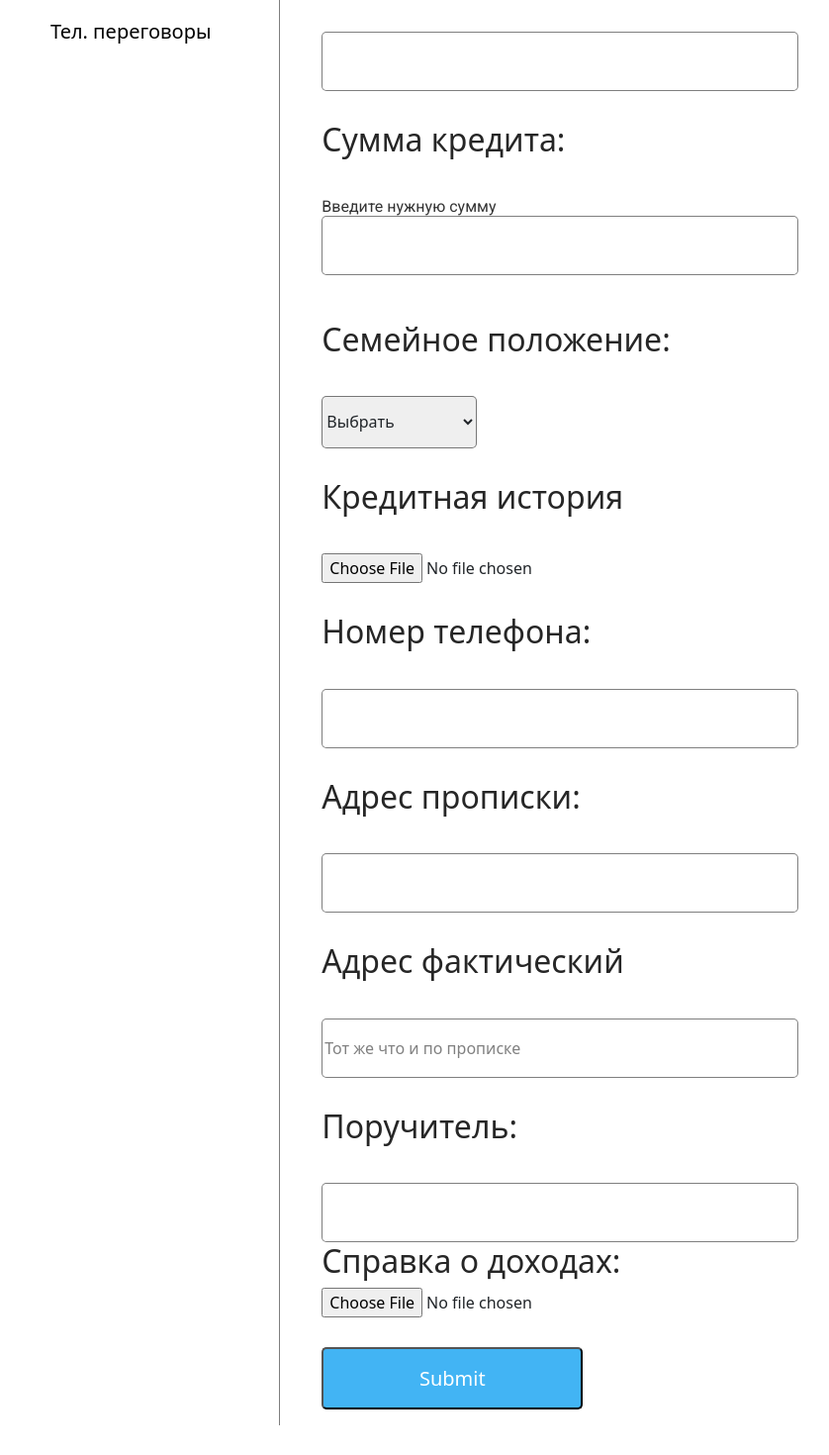
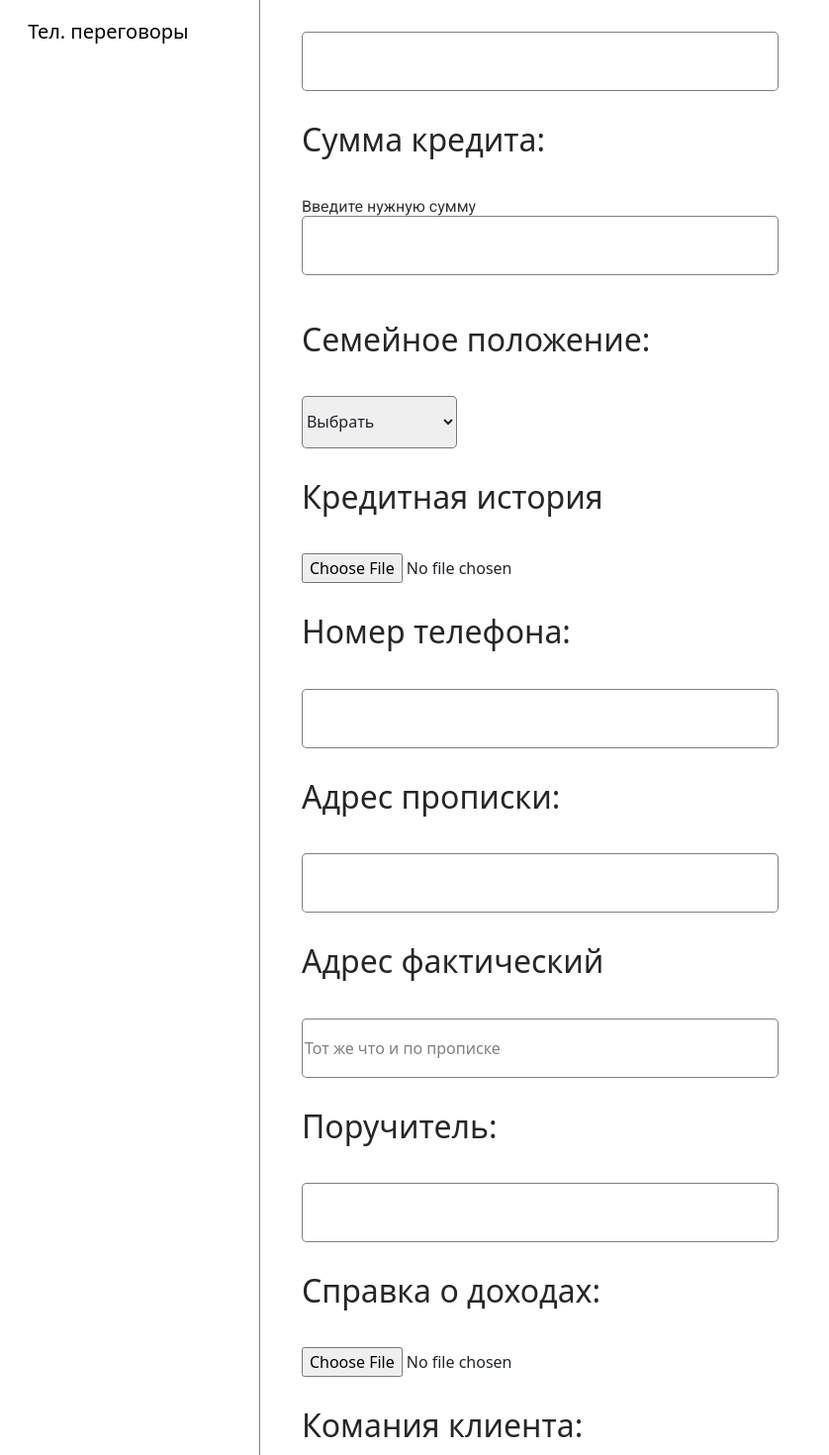
Before and after one commit to AidanaTur7777/srm, a React (Create React App) app: page /counterparties in a window 1280 px wide. Shown: the part 460-1930 px from the top of the page at 99% size, without its empty margins (27-865 px from the left). Before the commit the page ends 1900 px from the top, so only its background shows below. Built offline with nearby package versions, Linux system fonts and the light colour scheme.

Commit message:
feat: add counterparties continue page

```diff
--- a/src/pages/Counterparties.jsx
+++ b/src/pages/Counterparties.jsx
@@ -1,6 +1,5 @@
-import React from 'react'
-import cl from "../scss/counterparties.module.scss"
-
+import React from "react";
+import cl from "../scss/counterparties.module.scss";
 
 const Counterparties = () => {
   return (
@@ -8,95 +7,98 @@ const Counterparties = () => {
       <section className={cl.counterparties__container}>
         <div className={cl.counterparties__content}>
           <h2>ФИО клиента:</h2>
+          <input className={cl.counterparties__input} type="text" />
+          <h2>Тип кредита:</h2>
+          <select id={cl.counterparties__accor}>
+            <option value="Выбрать">Выбрать</option>
+          </select>
+
+          <h2>Статус клиента:</h2>
+          <input className={cl.counterparties__input} type="text" />
+          <h2>Сумма кредита:</h2>
+
+          <p className={cl.block__input}>
+            <span>Введите нужную сумму</span>
+            <input className={cl.counterparties__input} type="text" />
+          </p>
+
+          <h2>Семейное положение:</h2>
+          <select id={cl.counterparties__accor}>
+            <option value="Выбрать">Выбрать</option>
+          </select>
+
+          <h2>Кредитная история</h2>
+          <input type="file" />
+
+          <h2>Номер телефона:</h2>
+          <input className={cl.counterparties__input} type="text" />
+
+          <h2>Адрес прописки:</h2>
+          <input className={cl.counterparties__input} type="text" />
+
+          <h2>Адрес фактический</h2>
           <input
             className={cl.counterparties__input}
             type="text"
+            placeholder="Тот же что и по прописке"
           />
-          <h2>Тип кредита:</h2>
-          <select id={cl.counterparties__accor}>
-            <option value="Выбрать" >Выбрать</option>
-          </select>
 
-          <h2>Статус клиента:</h2>
+          <h2>Поручитель:</h2>
+
+          <input className={cl.counterparties__input} type="text" />
+
+          <h2>Справка о доходах:</h2>
+
+          <input type="file" />
+
+          <h2>
+            Комания клиента:
+          </h2>
           <input
             className={cl.counterparties__input}
             type="text"
           />
           <h2>
-            Сумма кредита:
+            Залоговое имущество:
           </h2>
 
-          <p className={cl.block__input}>
-            <span>Введите нужную сумму</span>
-            <input
-              className={cl.counterparties__input}
-              type="text"
-            />
-          </p>
-
-          <h2>
-            Семейное положение:
-          </h2>
-          <select id={cl.counterparties__accor}>
-            <option value="Выбрать" >Выбрать</option>
-          </select>
-
-          <h2>
-            Кредитная история
-          </h2>
-          <input type="file" />
-
-
-          <h2>
-            Номер телефона:
-          </h2>
           <input
             className={cl.counterparties__input}
             type="text"
           />
 
           <h2>
-            Адрес прописки:
+            Договора с подрядчиками и поставщиками:
           </h2>
-          <input
-            className={cl.counterparties__input}
-            type="text"
-          />
+          <input type="file" />
+          <h2>
+          Отчёт подрядчиков и поставщиков об оказанной услуге:
+          </h2>
+          <input type="file" /><h2>
+          Отчёт по мониторингу:
+          </h2>
+          <input type="file" /><h2>
+          id guarantor:
+          </h2>
+          <input type="file" /><h2>
+          id company:
+          </h2>
+          <input type="file" /><h2>
+          id property:
+          </h2>
+          <input type="file" /><h2>
+          id num parley
+          </h2>
+          <input type="file" />
 
-          <h2>
-            Адрес фактический
-          </h2>
-          <input
-            className={cl.counterparties__input}
-            type="text"
-            placeholder='Тот же что и по прописке'
-          />
-
-          <h2>
-            Поручитель:
-          </h2>
-
-          <input
-            className={cl.counterparties__input}
-            type="text"
-          />
+          <button className={cl.counterparties__btn}>Submit</button>
         </div>
 
-        <h2>
-          Справка о доходах:
-        </h2>
 
-        <p className={cl.block__input__btn}>
-          <input type="file" />
-
-          <button className={cl.counterparties__btn}>
-            Submit
-          </button>
-        </p>
 
       </section>
     </div>
-  )
-}
+  );
+};
 
-export default Counterparties
+export default Counterparties;
--- a/src/scss/counterparties.module.scss
+++ b/src/scss/counterparties.module.scss
@@ -70,9 +70,3 @@
     transition: all 0.5s ease;
   }
 }
-
-.block__input__btn {
-display: flex;
-flex-direction: column;
-gap: 30px;
-}
```
